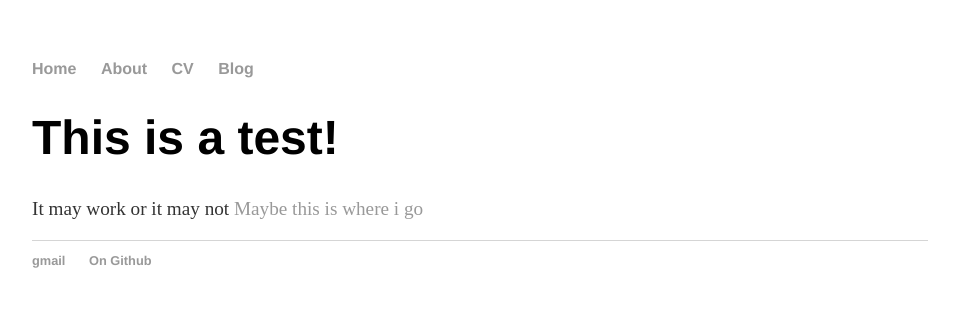
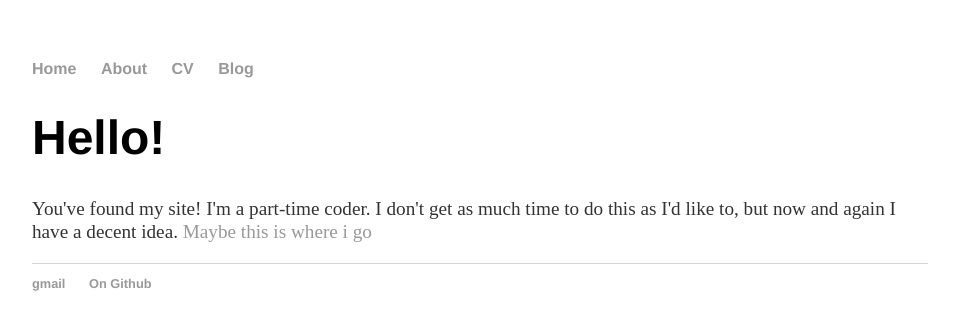
Before and after one commit to OwenHempel/OwenHempel.github.io, a Jekyll site: the page built from index.html, in a window 1280 px wide. Shown: the top 330 px of the page, without its empty margins (160-1119 px from the left). Built offline with Jekyll 4.4.1, drawn with Linux system fonts in a browser that asks for light colours.

Commit message:
Fixed landing page

```diff
--- a/_layouts/default.html
+++ b/_layouts/default.html
@@ -10,7 +10,7 @@
 	    		<ul>
 	        		<li><a href="/">Home</a></li>
 		        	<li><a href="/about">About</a></li>
-	        		<li><a href="/cv">CV</a></li>
+	        		<li><a href="/CV">CV</a></li>
 	        		<li><a href="/blog">Blog</a></li>
 	    		</ul>
 			</nav>
--- a/index.html
+++ b/index.html
@@ -1,8 +1,8 @@
 ---
 layout: default
-title: Testing 123
+title: Owen Hempel
 ---
 <div class="blurb">
-	<h1>This is a test!</h1>
-	<p>It may work or it may not <a href="/about">Maybe this is where i go</a></p>
+	<h1>Hello!</h1>
+	<p>You've found my site! I'm a part-time coder. I don't get as much time to do this as I'd like to, but now and again I have a decent idea. <a href="/about">Maybe this is where i go</a></p>
 </div><!-- /.blurb -->
```
Also changed, not shown: 1 other file.
